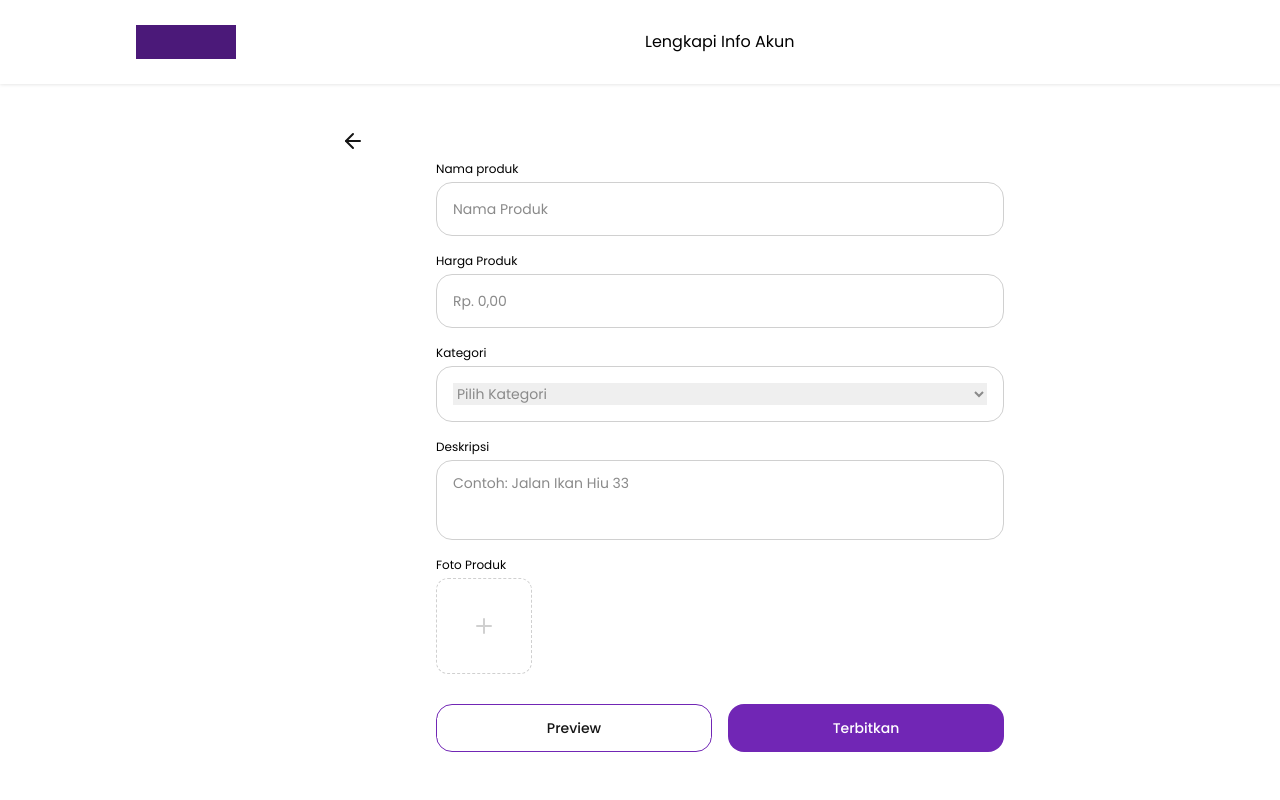
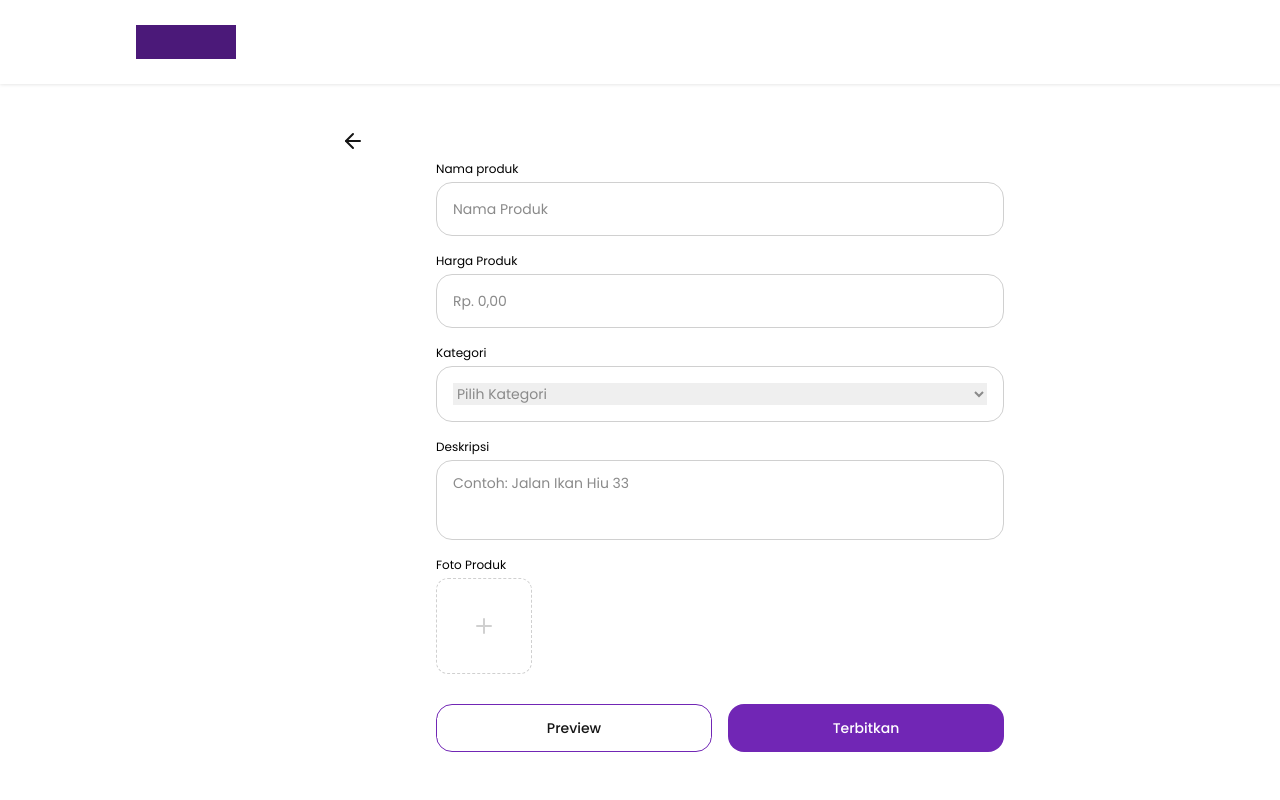
Before and after one commit to WhiteClover4/SecondHand-FE, a React (Create React App) app: page /seller/product in a window 1280 px wide. Shown: the top 800 px of the page. Built offline with nearby package versions, Linux system fonts and the light colour scheme.

Commit message:
seller produk info

```diff
--- a/src/pages/seller/Product.js
+++ b/src/pages/seller/Product.js
@@ -11,7 +11,6 @@ export default function SellerProduct() {
     <div className="h-[950px] w-[1440px] bg-neutral-01">
       <div className=" flex h-[84px] w-[1440px] items-center shadow-low">
         <img alt="Rectangle-127" className="ml-[136px]" src="/img/Rectangle-127.png" />
-        <p className=" text-body-16 ml-[409px] font-normal">Lengkapi Info Akun</p>
       </div>
       <button className="mt-[45px] ml-[341px]" type="button">
         <ArrowLeftIcon className="h-6 w-6 text-neutral-05 " />
```
